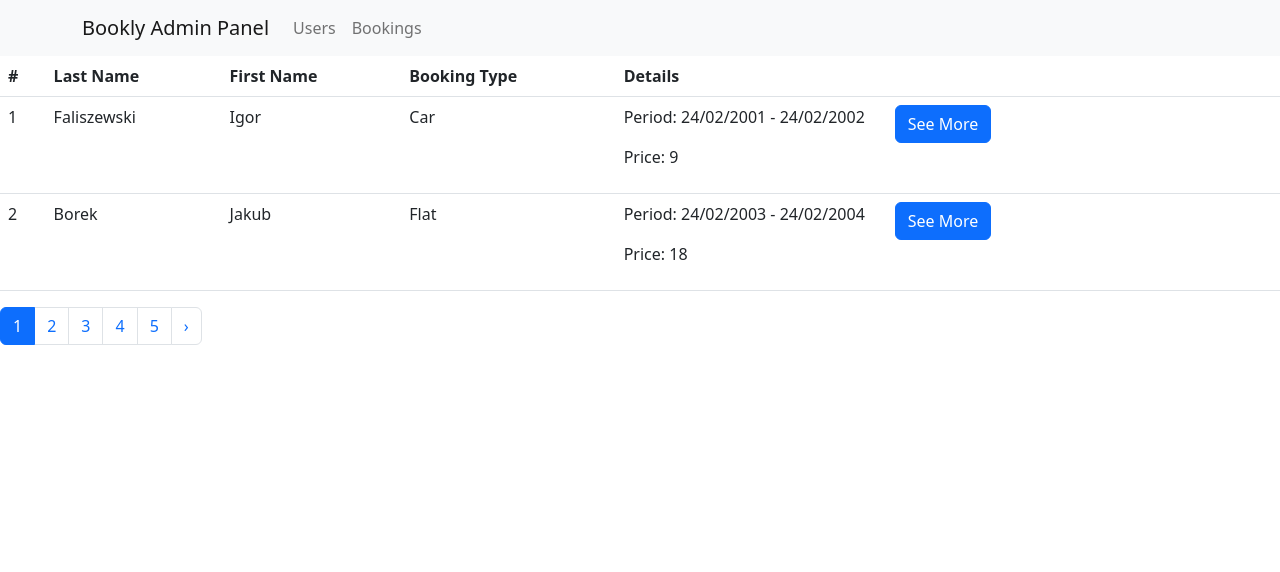
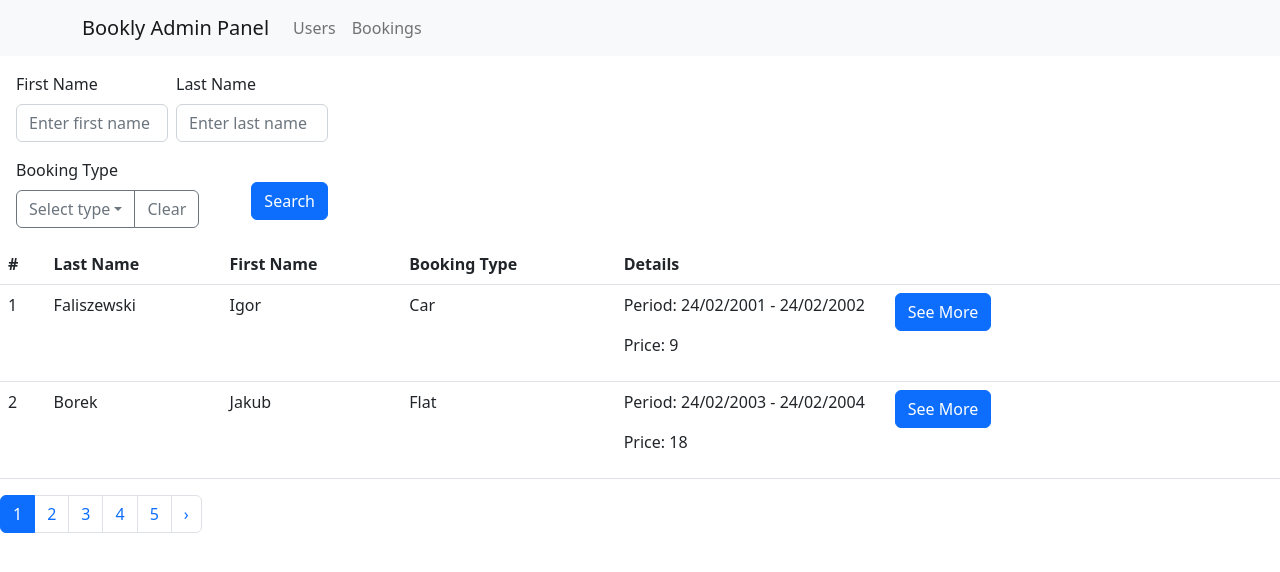
Before and after one commit to PW-React-Bookly/bookly-web, a React (Create React App) app: page /bookings in a window 1280 px wide. Shown: the top 572 px of the page. Built offline with nearby package versions, Linux system fonts and the light colour scheme; what recoil-persist would draw is missing.

Commit message:
Added search panel, searching doesn't work

```diff
--- a/src/components/bookings/BookingsPage.tsx
+++ b/src/components/bookings/BookingsPage.tsx
@@ -3,11 +3,13 @@ import PaginatedFetcher from "../util/PaginatedFetcher";
 import PaginationWrapper from "../util/PaginationWrapper";
 import {BookingInterface} from "../../utils/interfaces/BookingInterface";
 import useGetPaginatedBookings from "../../utils/fetchers/useGetPaginatedBookings";
+import SearchPanel from "./search/SearchPanel";
 
 const BookingsPage = () => {
 
     return (
         <div>
+            <SearchPanel/>
             <PaginationWrapper>
                 <PaginatedFetcher paginatedFetcher={useGetPaginatedBookings}>
                     {(data: BookingInterface[]) =>
--- /dev/null
+++ b/src/components/bookings/search/SearchPanel.tsx
@@ -0,0 +1,63 @@
+import {Button, Dropdown, DropdownButton, Form, InputGroup} from "react-bootstrap";
+import React, {useState} from "react";
+import {BookingType} from "../../../utils/interfaces/BookingInterface";
+
+const SearchPanel = () => {
+    const [bookingType, setBookingType] = useState<string | null>(null);
+    const [firstName, setFirstName] = useState<string | null>(null);
+    const [lastName, setLastName] = useState<string | null>(null);
+
+    const handleSelect = (e: any) => {
+        setBookingType(e);
+    }
+    return (
+        <div>
+            <Form className="w-25 m-3">
+                <div className="d-flex flex-row mb-3">
+                    <Form.Group className="me-2 flex-fill">
+                        <Form.Label>First Name</Form.Label>
+                        <Form.Control placeholder="Enter first name" onChange={e => setFirstName(e.target.value)}/>
+                    </Form.Group>
+                    <Form.Group className="me-2 flex-fill">
+                        <Form.Label>Last Name</Form.Label>
+                        <Form.Control placeholder="Enter last name" onChange={e => setLastName(e.target.value)}/>
+                    </Form.Group>
+                </div>
+
+                <div className="d-flex flex-row mb-3">
+                    <div className="me-2">
+                        <Form.Label>Booking Type</Form.Label>
+                        <InputGroup>
+                            <DropdownButton
+                                variant="outline-secondary"
+                                title={bookingType != null? bookingType : "Select type"}
+                                id="input-group-dropdown-1"
+                                onSelect={handleSelect}>
+                                <Dropdown.Item eventKey={BookingType[BookingType.Flat]}>
+                                    {BookingType[BookingType.Flat]}
+                                </Dropdown.Item>
+                                <Dropdown.Item eventKey={BookingType[BookingType.Car]}>
+                                    {BookingType[BookingType.Car]}
+                                </Dropdown.Item>
+                                <Dropdown.Item eventKey={BookingType[BookingType.Park]}>
+                                    {BookingType[BookingType.Park]}
+                                </Dropdown.Item>
+                            </DropdownButton>
+                            <Button
+                                variant="outline-secondary"
+                                onClick={() => setBookingType(null)}>
+                                Clear
+                            </Button>
+                        </InputGroup>
+                    </div>
+                    <Button variant="primary" className="ms-auto align-self-end me-2 mb-2">
+                        Search
+                    </Button>
+                </div>
+
+            </Form>
+        </div>
+    )
+}
+
+export default SearchPanel;
```
